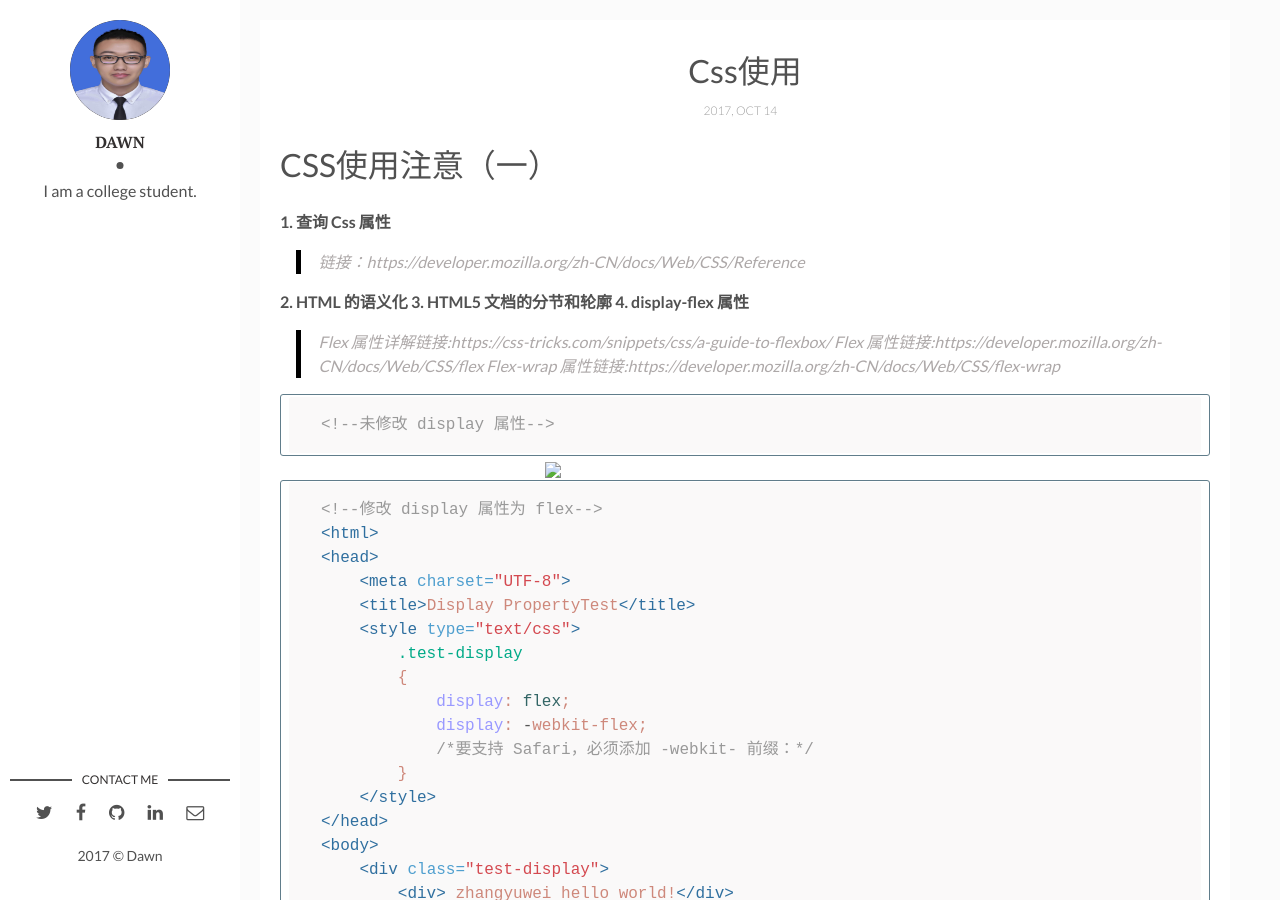
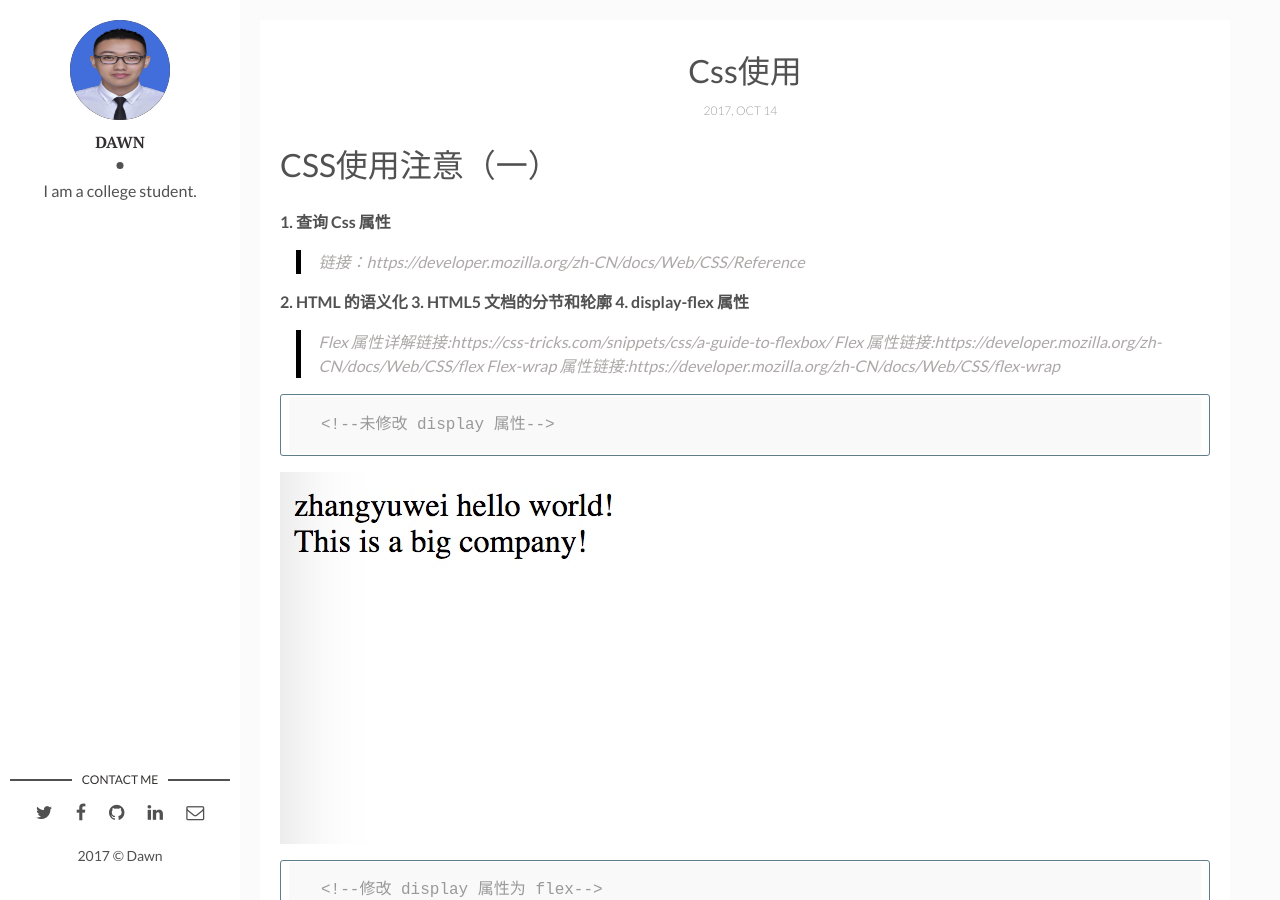
Before and after one commit to BAZINGAyi/Blog, a Jekyll site: the page built from Blog/_posts/2017-10-14-Css使用.md, in a window 1280 px wide and 900 px high. Built offline with Jekyll 4.4.1, drawn with Linux system fonts in a browser that asks for light colours; comment, search, counter and statistics services are not loaded.

Commit message:
: fix(init): fix url

````diff
--- a/Blog/_posts/2017-10-14-Css使用.md
+++ b/Blog/_posts/2017-10-14-Css使用.md
@@ -18,9 +18,8 @@ category: "web_foreground"
 <!--未修改 display 属性-->
 ```
 
-<div align="center">
-<img src="/media/15079801238788.jpg" width="400px"/>
-</div>
+
+![not_changed]({{site.baseurl}}/assets/img/15079801238788.jpg)
 
 
 ```html
@@ -46,9 +45,8 @@ category: "web_foreground"
 </body>
 </html>
 ```
-<div align="center">
-    <img src="/media/15079806887216.jpg" width="400px"/>
-</div>
+
+![changed]({{site.baseurl}}/assets/img/15079806887216.jpg)
 
 **5. 验证 HTML 和 CSS 的正确性**
 > HTML:http://validator.w3.org/#validate_by_input
````
Also changed, not shown: Blog/_posts/2017-10-14-搭建一个简单的 Css Framework.md (+1 -1 lines), Blog/README.md (deleted), README.md (deleted), 2 other files.
